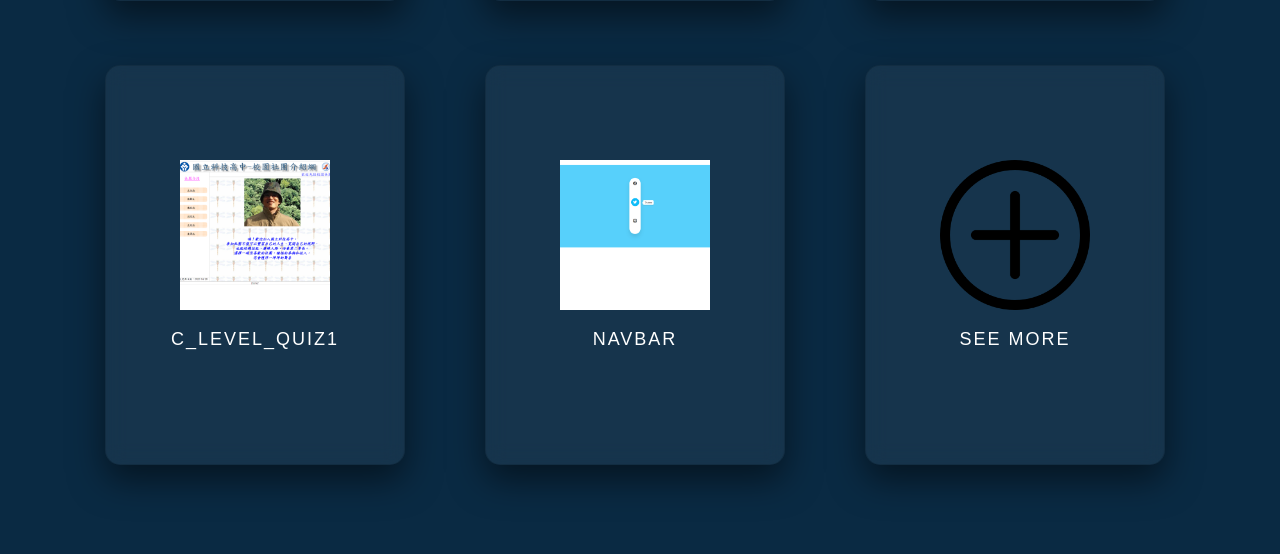
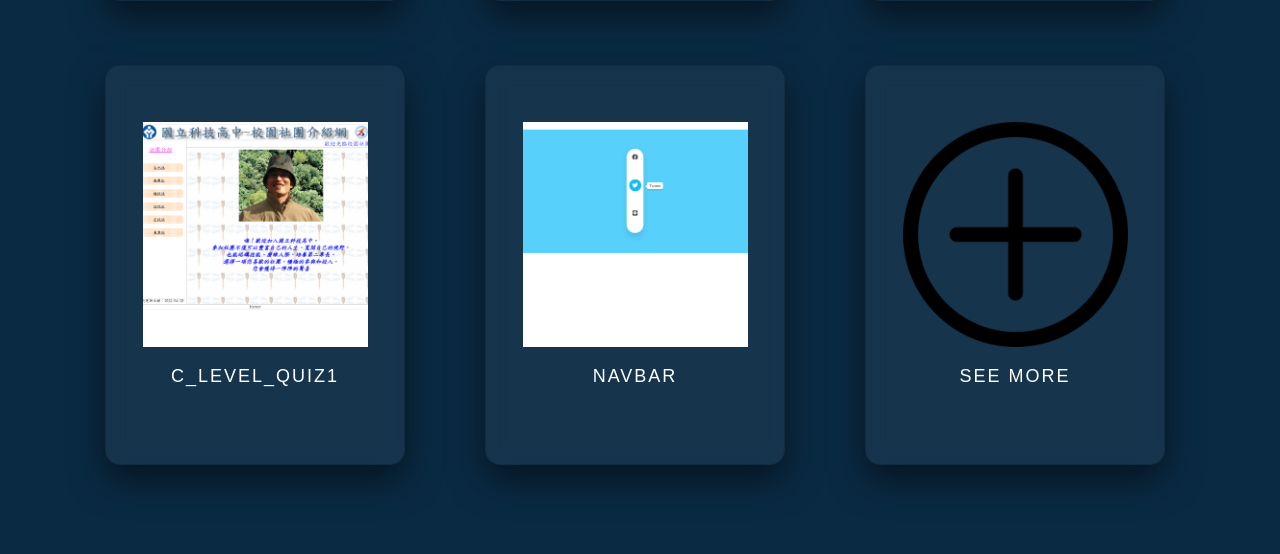
Before and after one commit to jimwu0614/HW_ResumeWork, a PHP site: page / in a window 1280 px wide. Shown: the part 4015-4569 px from the top of the page. Run offline with PHP 8.4, Linux system fonts and the light colour scheme; data comes from the database, SQL or seed files in the repository; some libraries are stand-ins or nearby versions; some web fonts are replaced.

Commit message:
圖片大小跟資料庫名

```diff
--- a/css/hovercard.css
+++ b/css/hovercard.css
@@ -30,8 +30,8 @@
 
 .card .content .imgBx {
 	position: relative;
-	width: 150px;
-	height: 150px;
+	width: 225px;
+	height: 225px;
 	overflow: hidden;
 }
 
```
Also changed, not shown: s1110205.sql (renamed from resume.sql).
